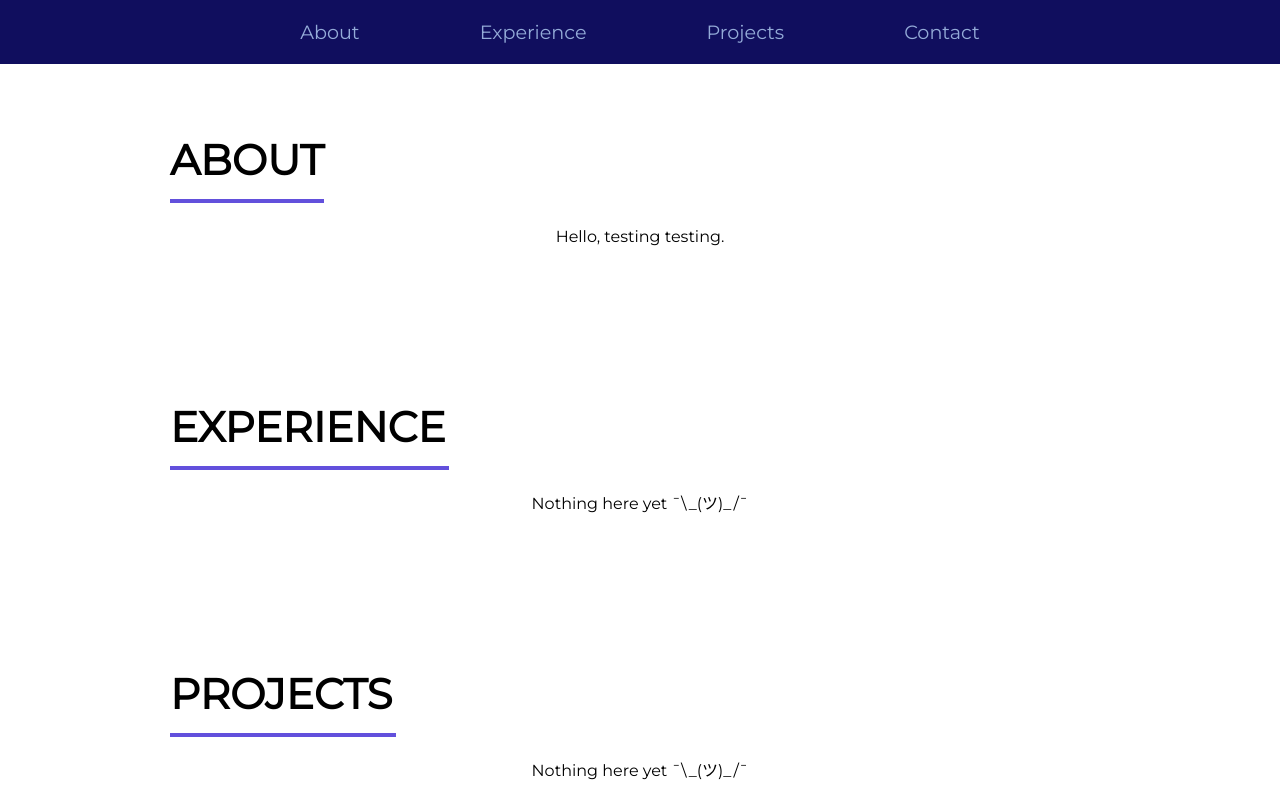
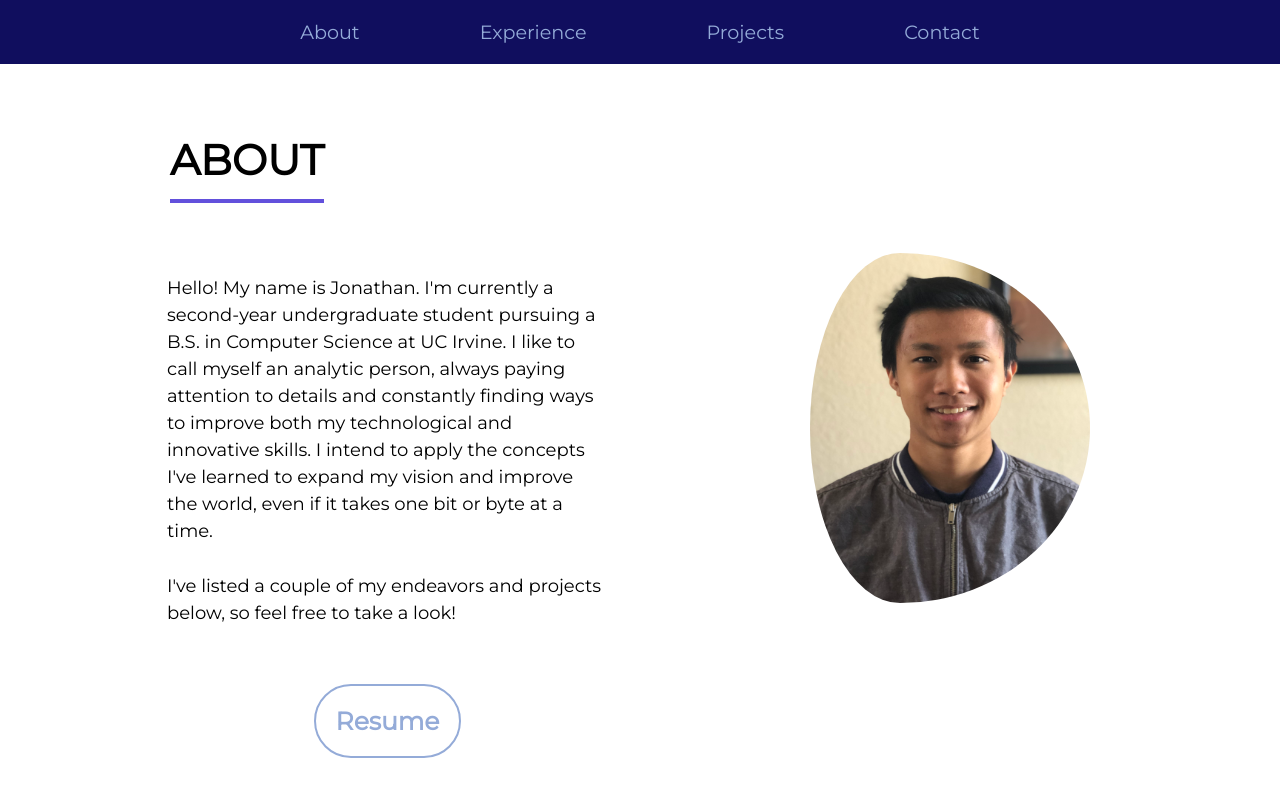
Before and after one commit to jonestrada7/Portfolio, a React (Create React App) app: page / in a window 1280 px wide. Shown: the top 800 px of the page. Built offline with nearby package versions, Linux system fonts and the light colour scheme.

Commit message:
Added content to About section

```diff
--- a/src/App.css
+++ b/src/App.css
@@ -24,6 +24,7 @@
 
 p {
   margin: 2px;
+  font-size: 18px;
 }
 
 footer {
--- a/src/components/About.css
+++ b/src/components/About.css
@@ -23,19 +23,48 @@ h1 {
     margin: 50px 50px;
 }
 
-.text {
+.text-box {
     flex: 50%;
-    text-align: right;
+    text-align: left;
     line-height: 1.5;
+    padding-top: 50px;
+    margin-left: 45px;
 }
 
-img {
+.resume-box {
+    flex: 50%;
+    text-align: center;
+    margin-top: 50px;
+}
+
+.img-box {
     width: 350px;
+    padding: 100px;
+    padding-top: 30px;
+}
+
+.img-profile {
+    display: block;
+    width: 280px;
     height: 350px;
     border-radius: 50%;
+    padding-left: 100px;       /* Affects shape of border */
 }
 
-.image {
-    flex: 50%;
-    padding: 30px;
+.resume-link {
+    color: #94ABD8;
+    text-decoration: none;
+    font-size: 25px;
+    background-color: transparent;
+    padding: 20px;
+    transition: background 0.3s ease-in-out;
+    transition: 0.3s ease-in-out;
+    border: 2px solid #94ABD8;
+    border-radius: 50px;
 }
+
+.resume-link:hover {
+    background-color: #94ABD8;
+    border-color: #94ABD8;
+    color: #FFFFFF;
+}
--- a/src/components/About.js
+++ b/src/components/About.js
@@ -18,9 +18,24 @@ class About extends React.Component {
             </div>
 
             <div className='content'>
-                <div className='text' data-aos='fade-down' data-aos-duration='900'>
-                    <p> Hello, testing testing.</p>
+                <div className='text-box' data-aos='fade-down' data-aos-duration='900'>
+                    <p>Hello! My name is Jonathan. I'm currently a second-year undergraduate student pursuing a B.S. in Computer Science at
+                        UC Irvine. I like to call myself an analytic person, always paying attention to
+                        details and constantly finding ways to improve both my technological and innovative skills. I intend to apply the concepts I've learned to expand my vision and improve the world, even if it takes one bit or byte at a time.
+                    </p>
+                    <br/>
+                    <p> I've listed a couple of my endeavors and projects below, so feel free to take a look!
+                    </p>
+                    <br/>
+                    <div className='resume-box' data-aos='fade-left' data-aos-duration='750'>
+                        <a href={resume} className="resume-link" target="_blank" rel="noopener noreferrer"><b>Resume</b></a>
+                    </div>
                 </div>
+
+                <div className='img-box'>
+                    <img className='img-profile' data-aos='fade-left' data-aos-duration='750' src={profilePic} alt=''></img>
+                </div>
+
             </div>
 
         </div>
```
